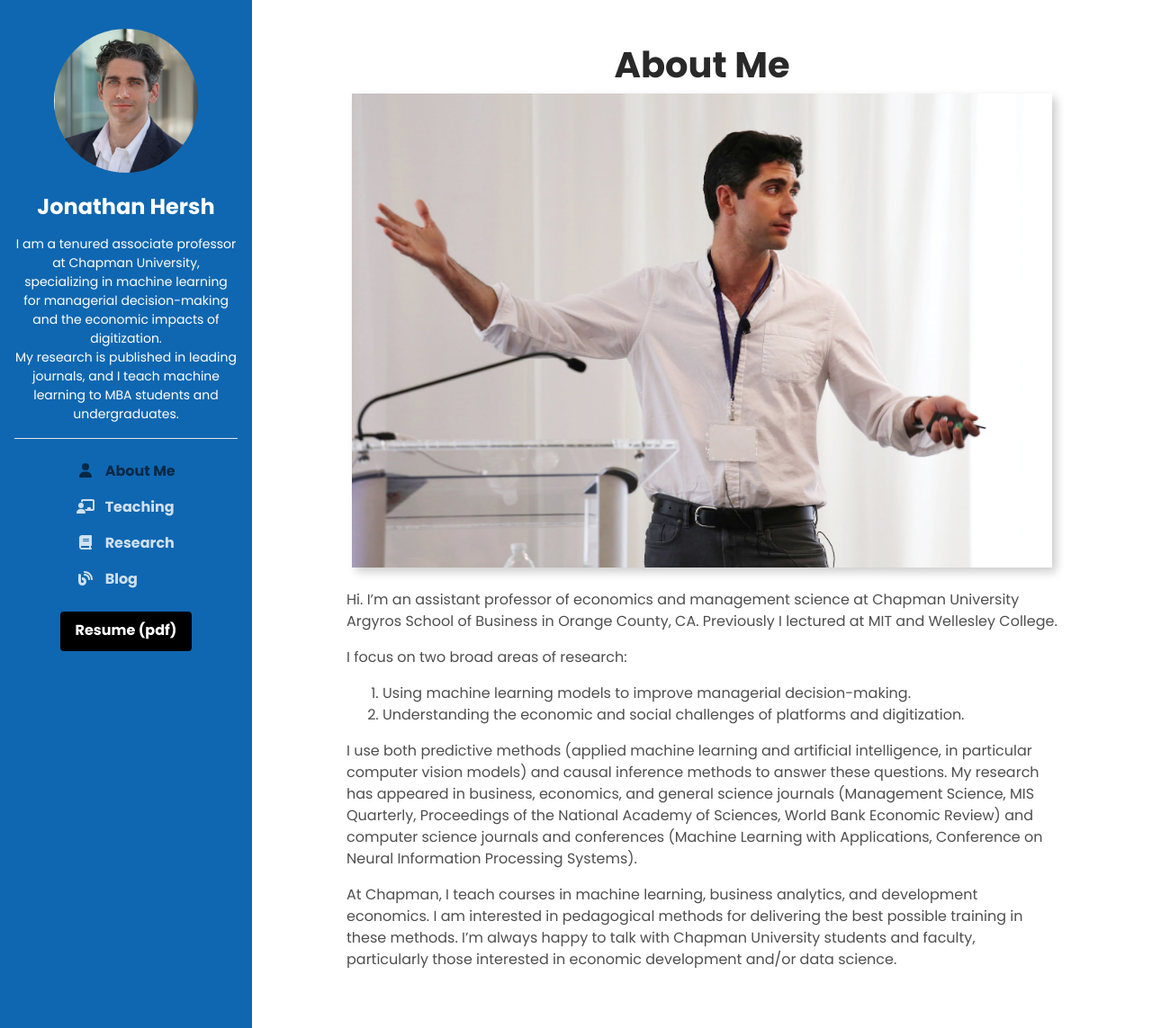
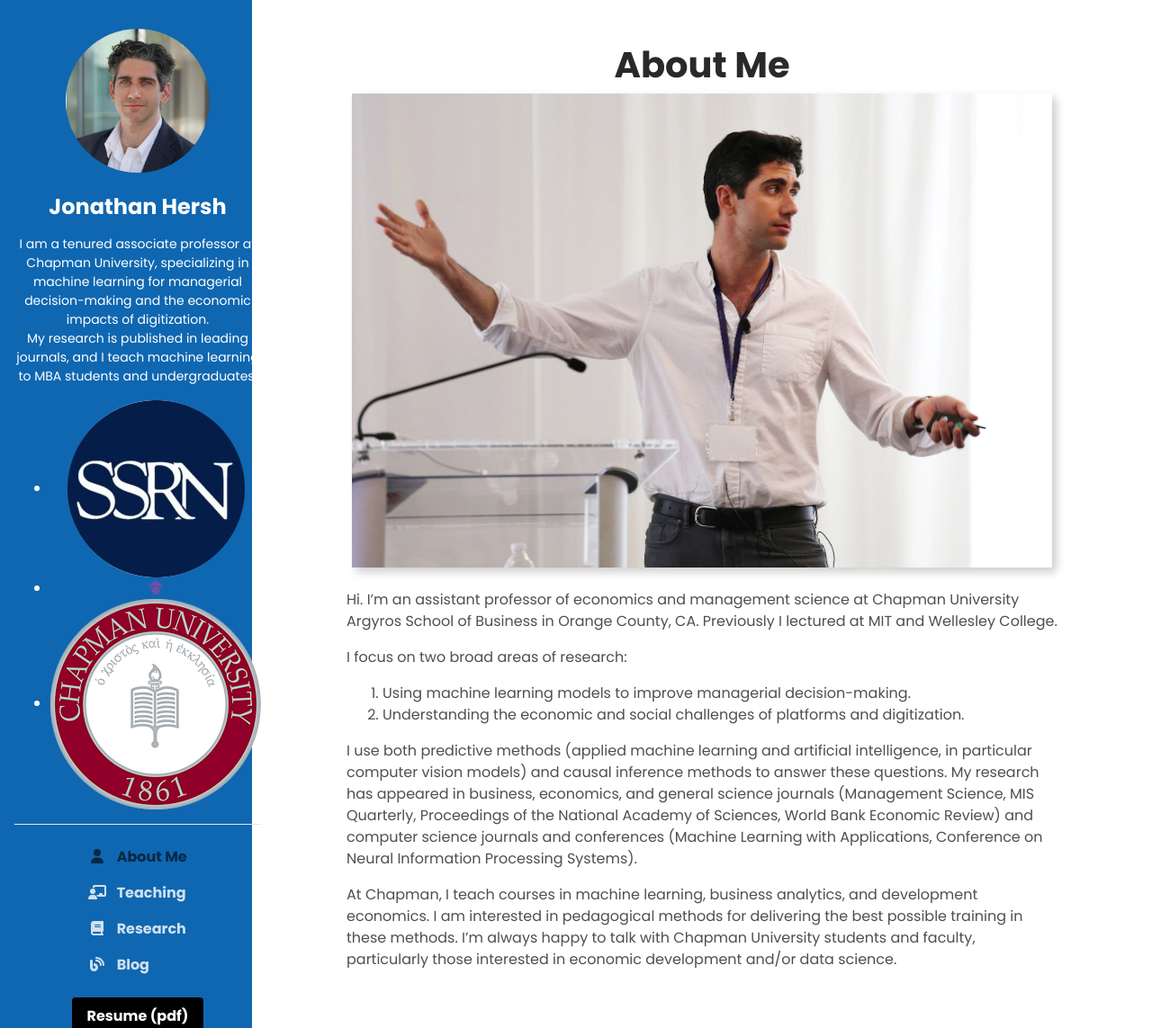
Before and after one commit to Muhammad-Sultan/muhammad-sultan.github.io, a Jekyll site: the page built from _pages/index.md, in a window 1280 px wide and 1143 px high. Shown: the whole window at 90% size. Built offline with Jekyll 4.4.1, drawn with Linux system fonts in a browser that asks for light colours.

Commit message:
Update site-header.html

```diff
--- a/_includes/site-header.html
+++ b/_includes/site-header.html
@@ -25,6 +25,26 @@
 
                 </div>
 
+<ul class="social-icons">
+  <li class="social-icon">
+    <a href="https://github.com/{{ site.social_links.github_username }}" target="_blank">
+      <img src="/assets/ssrn.png" alt="SSRN" class="icon-image">
+    </a>
+  </li>
+  <li class="social-icon">
+    <a href="https://scholar.google.com/citations?user={{ site.social_links.scholar_username }}" target="_blank">
+      <i class="fab fa-google-scholar fa-fw icon-font"></i>
+    </a>
+  </li>
+  <li class="social-icon">
+    <a href="https://orcid.org/{{ site.social_links.orcid_id }}" target="_blank">
+      <img src="/assets/chapman.png" alt="Chapman University" class="icon-image">
+    </a>
+  </li>
+</ul>
+
+
+
                 <hr style="background: white;">
             </div>
             <!-- Profile Section End-->
```
